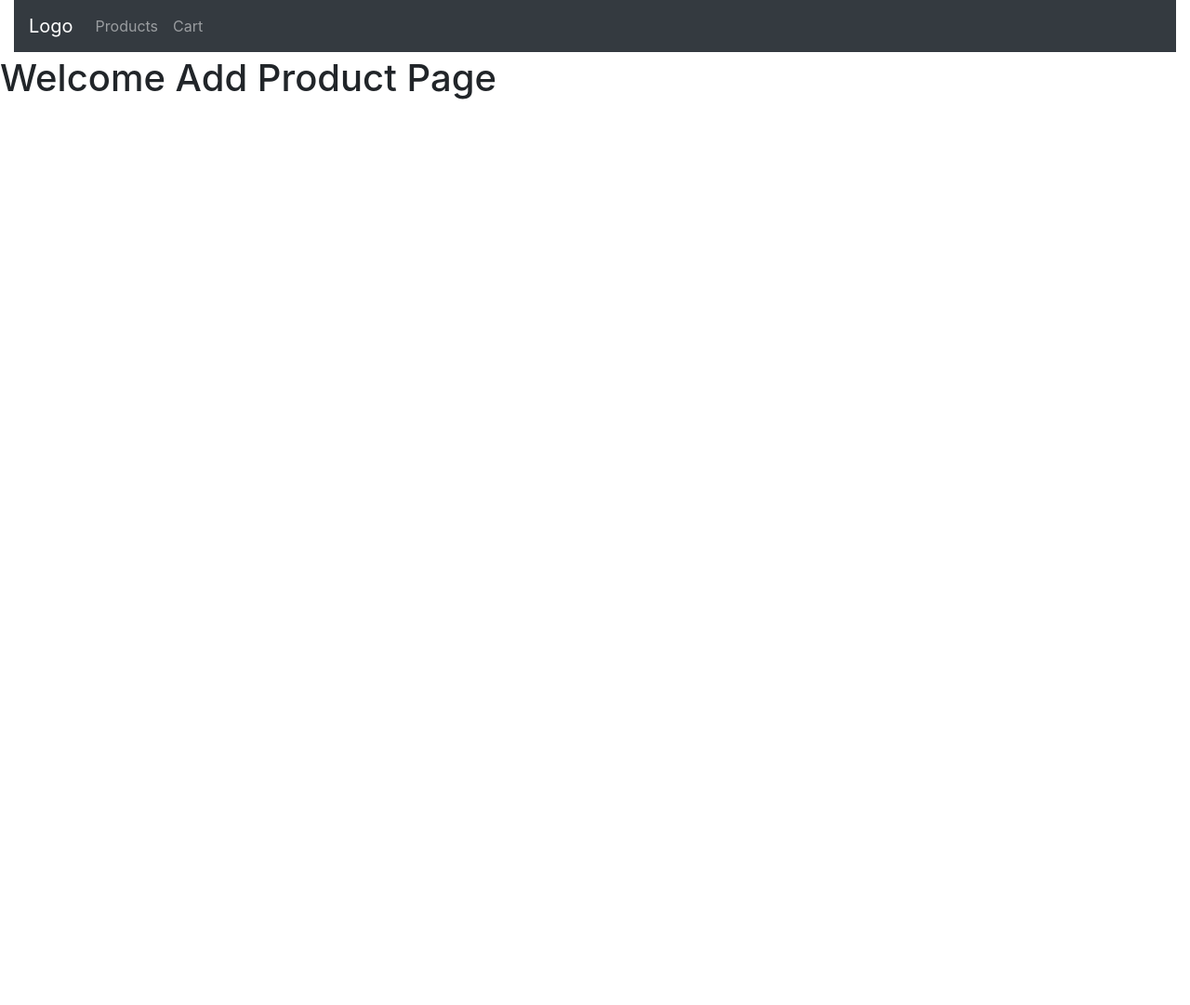
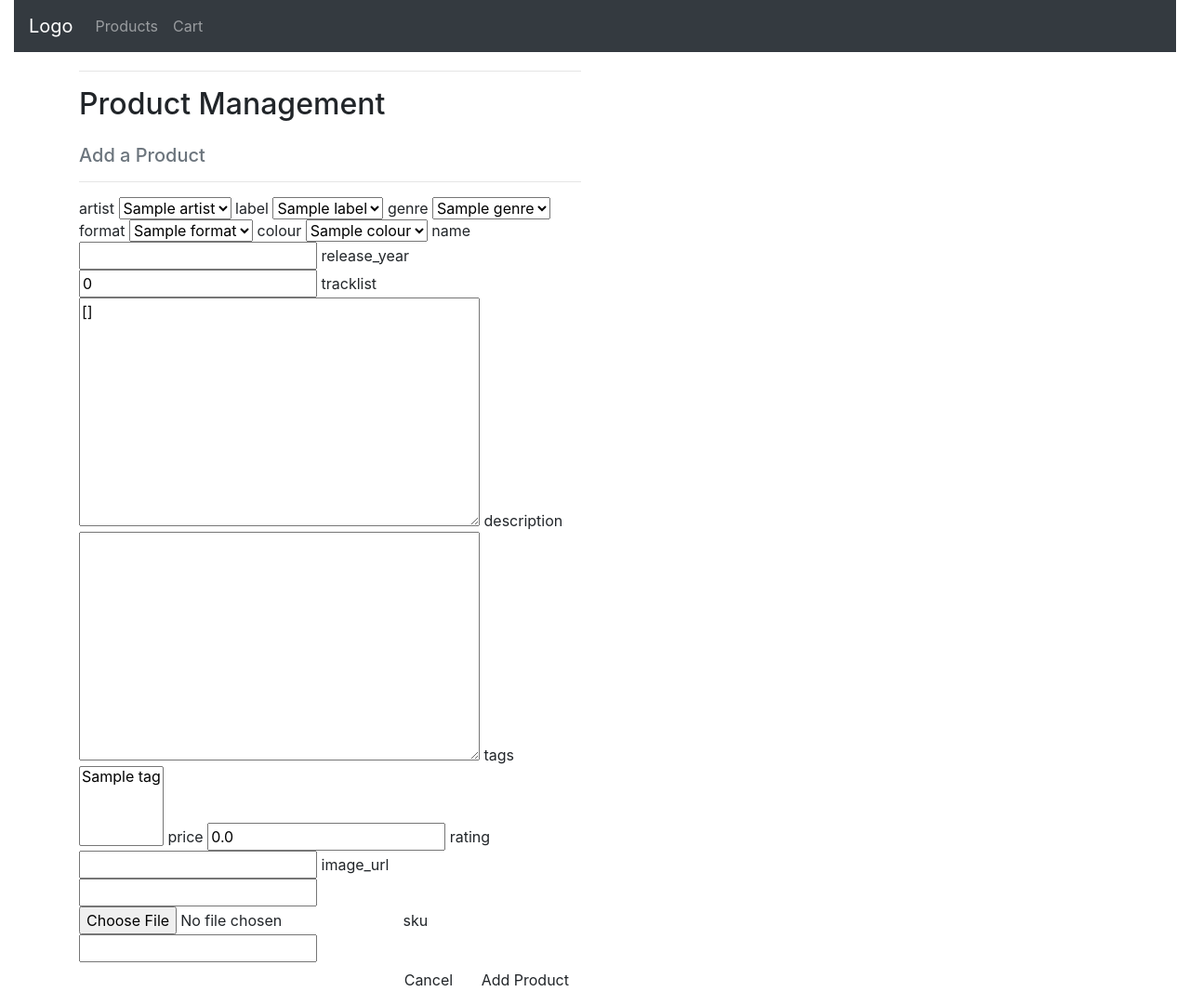
Before and after one commit to Code-Institute-Submissions/CI-MS4-The-Record-Store, a Django app: page /products/add/ in a window 1280 px wide. Shown: the whole page at 93% size. Before the commit the page ends 107 px from the top, so only its background shows below. Run offline with Django 3.2, Linux system fonts and the light colour scheme; a user stored in the database is signed in; tables that the repository leaves empty hold one stand-in row (values such as "Sample post"); some libraries are stand-ins or nearby versions.

Commit message:
Add Product Form.

```diff
--- /dev/null
+++ b/products/forms.py
@@ -0,0 +1,35 @@
+from django import forms
+from .models import Product, Artist, Genre, Label, Colour, Format, Tag
+
+class ProductForm(forms.ModelForm):
+
+    class Meta:
+        model = Product
+        fields = '__all__'
+
+    def __init__(self, *args, **kwargs):
+        super().__init__(*args, **kwargs)
+
+        artist = Artist.objects.all()
+        friendly_names = [(a.id, a.get_friendly_name()) for a in artist]
+        self.fields['artist'].choices = friendly_names
+
+        genre = Genre.objects.all()
+        friendly_names = [(g.id, g.get_friendly_name()) for g in genre]
+        self.fields['genre'].choices = friendly_names
+
+        label = Label.objects.all()
+        friendly_names = [(l.id, l.get_friendly_name()) for l in label]
+        self.fields['label'].choices = friendly_names
+
+        colour = Colour.objects.all()
+        friendly_names = [(c.id, c.get_friendly_name()) for c in colour]
+        self.fields['colour'].choices = friendly_names
+
+        format = Format.objects.all()
+        friendly_names = [(f.id, f.get_friendly_name()) for f in format]
+        self.fields['format'].choices = friendly_names
+
+        tag = Tag.objects.all()
+        friendly_names = [(t.id, t.get_friendly_name()) for t in tag]
+        self.fields['tags'].choices = friendly_names
--- a/products/templates/products/add_product.html
+++ b/products/templates/products/add_product.html
@@ -1,13 +1,46 @@
 {% extends "base.html" %}
 {% load static %}
 
-
 {% block page_header %}
-
+    <div class="container header-container">
+        <div class="row">
+            <div class="col"></div>
+        </div>
+    </div>
 {% endblock %}
 
 {% block content %}
-<h1>Welcome Add Product Page</h1>
+    <div class="overlay"></div>
+    <div class="container">
+        <div class="row">
+            <div class="col-12 col-md-6">
+                <hr>
+                <h2 class="logo-font mb-4">Product Management</h2>
+                <h5 class="text-muted">Add a Product</h5>
+                <hr>
+            </div>
+        </div>
+
+        <div class="row">
+            <div class="col-12 col-md-6">
+                <form method="POST" action="{% url 'add_product' %}" class="form mb-2" enctype="multipart/form-data">
+                    {% csrf_token %}
+                    {% for field in form %}
+                        {% if field.name != 'image' %}
+                            {{field.name}}
+                            {{ field }}
+                        {% else %}
+                            {{ field }}
+                        {% endif %}
+                    {% endfor %}
+                    <div class="text-right">
+                        <a class="btn btn-outline-black rounded-0" href="">Cancel</a>
+                        <button class="btn btn-black rounded-0" type="submit">Add Product</button>
+                    </div>
+                </form>
+            </div>
+        </div>
+    </div>
 {% endblock %}
 
 {% block postloadjs %}
--- a/products/views.py
+++ b/products/views.py
@@ -1,5 +1,8 @@
 from django.shortcuts import render, redirect, reverse, get_object_or_404
 from django.contrib.auth.decorators import login_required
+
+from .forms import ProductForm
+from .models import Product
 
 # Create your views here.
 
@@ -8,8 +11,17 @@ from django.contrib.auth.decorators import login_required
 def add_product(request):
     """ Add a product to the store """
 
+    if request.method == 'POST':
+        form = ProductForm(request.POST, request.FILES)
+        if form.is_valid():
+            product = form.save()
+            return redirect(reverse('view_product', args=[product.id]))
+    else:
+        form = ProductForm()
+
     template = 'products/add_product.html'
     context = {
+        'form': form,
     }
 
     return render(request, template, context)
```
